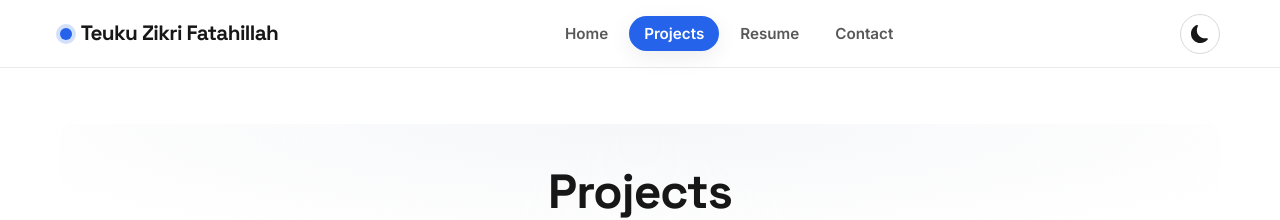
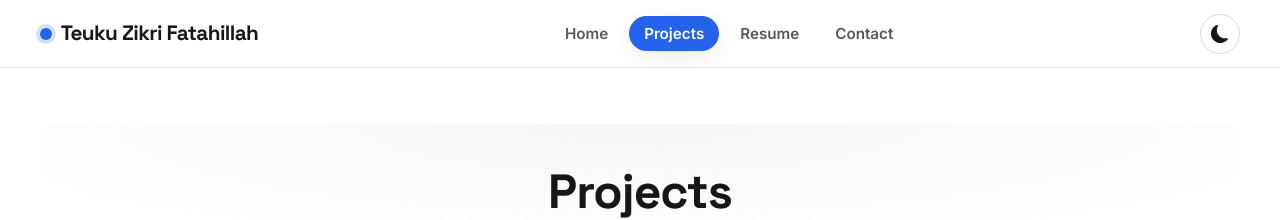
Before and after one commit to tzf230201/tzf230201.github.io, a Jekyll site: the page built from projects.md, in a window 1280 px wide. Shown: the top 220 px of the page. Built offline with Jekyll 4.4.1, drawn with Linux system fonts in a browser that asks for light colours.

Commit message:
Use more screen width on large displays
Widen container (1240 to 1440) and let the Projects page fill the
container instead of capping at 1180, so wide screens show more columns
and less empty margin while staying responsive on small screens.

Co-Authored-By: Claude Opus 4.8 <noreply@anthropic.com>

```diff
--- a/assets/css/style.css
+++ b/assets/css/style.css
@@ -47,7 +47,7 @@
     --font-body: 'Inter', -apple-system, BlinkMacSystemFont, 'Segoe UI', Roboto, sans-serif;
     --font-mono: 'JetBrains Mono', 'SFMono-Regular', Consolas, monospace;
 
-    --maxw: 1240px;
+    --maxw: 1440px;
 }
 
 [data-theme="dark"] {
@@ -800,8 +800,8 @@ h1, h2, h3, h4 {
     box-shadow: var(--shadow);
 }
 
-/* Wide page variant (Projects listing) */
-.page-wide { max-width: 1180px; }
+/* Wide page variant (Projects listing) — fill the container */
+.page-wide { max-width: 100%; }
 
 /* ============================================================
    GitHub repositories (auto-loaded)
```
